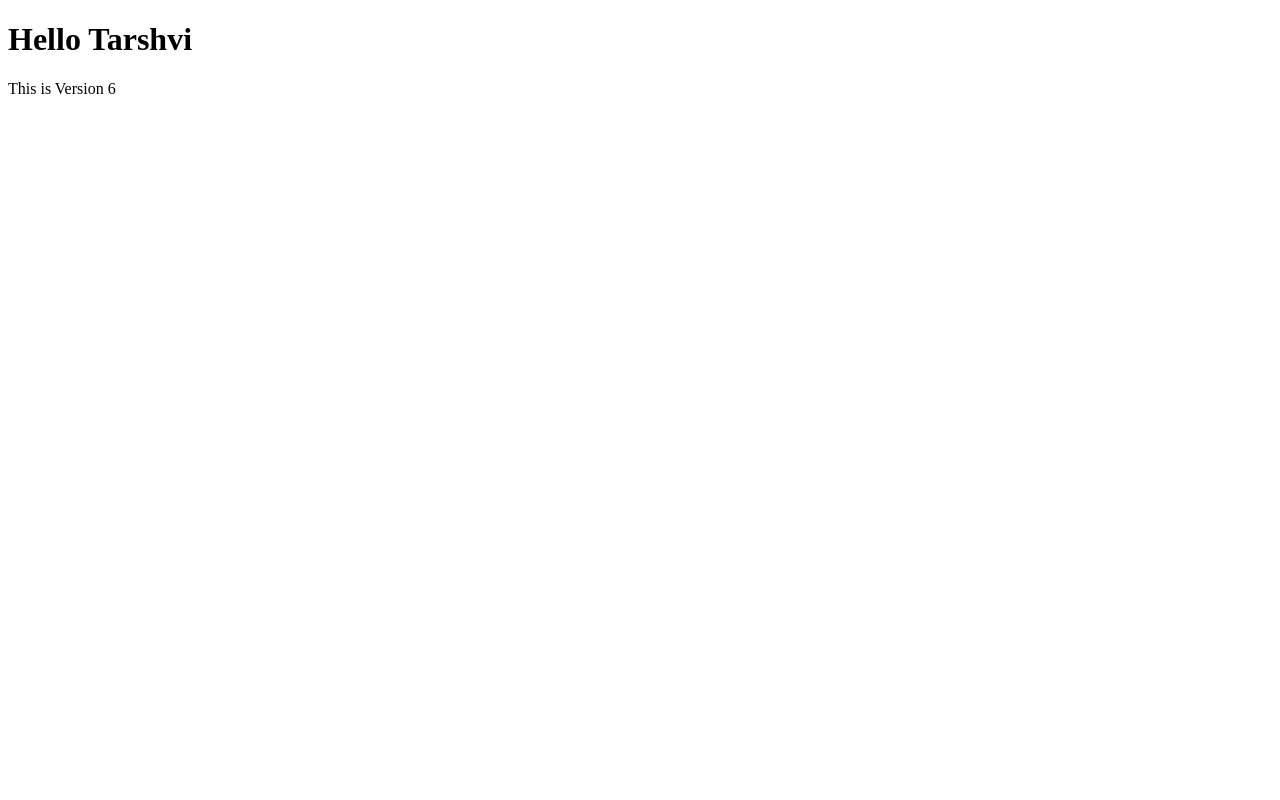
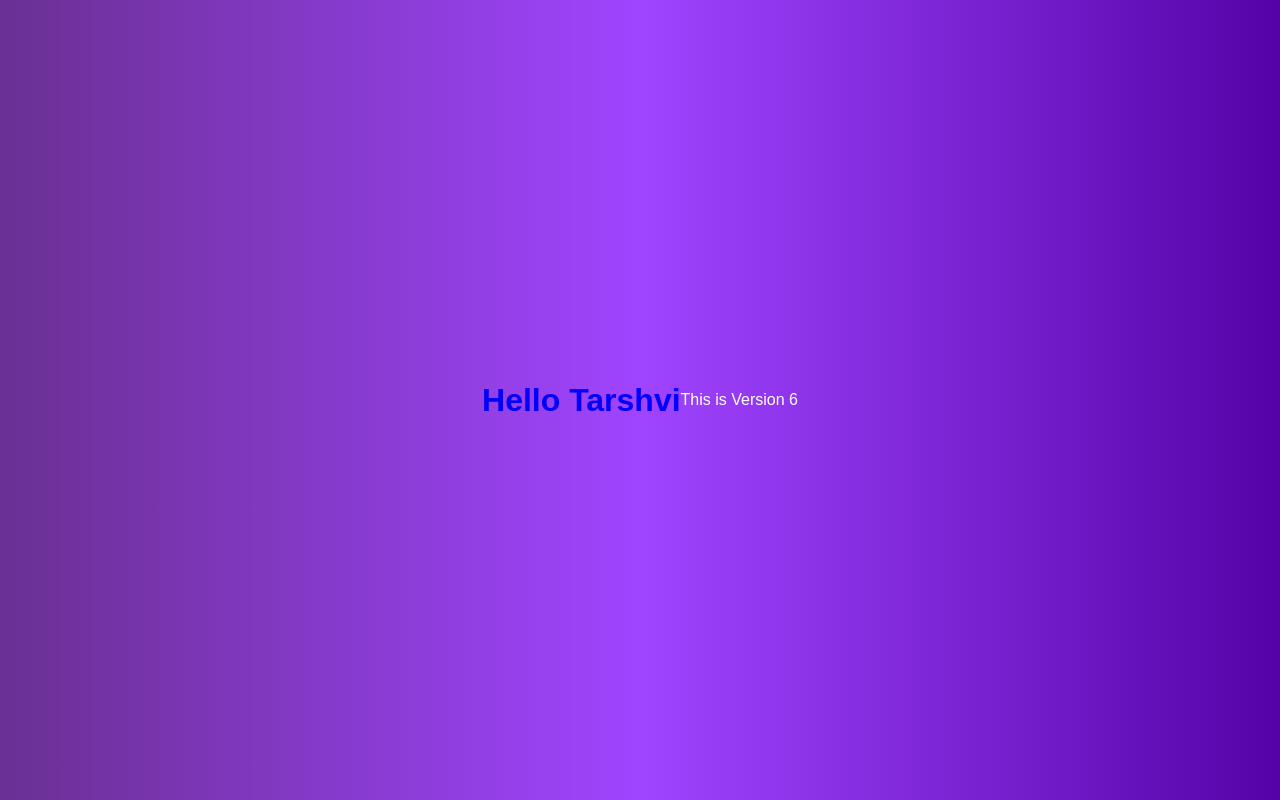
Before and after one commit to tarshvi-source/myrepo, a plain HTML site: page index.html in a window 1280 px wide. Drawn offline with Linux system fonts and the light colour scheme.

Commit message:
Added Design for Website

```diff
--- a/index.html
+++ b/index.html
@@ -3,6 +3,7 @@
 <head>
     <meta charset="UTF-8">
     <meta name="viewport" content="width=device-width, initial-scale=1.0">
+    <link rel="stylesheet" href="styles.css">
     <title>Document</title>
 </head>
 <body>
--- /dev/null
+++ b/styles.css
@@ -0,0 +1,16 @@
+body {
+    background: linear-gradient(to right,#6a3093, #a044ff, #5503a8);
+    font-family: Arial, Helvetica, sans-serif;
+    color: white;
+    margin: 0;
+    padding: 0;
+    display: flex;
+    justify-content: center;
+    align-items: center;
+    height: 100vh;
+}
+
+h1{
+    font-size: 2em;
+    color: blue;
+}
```
